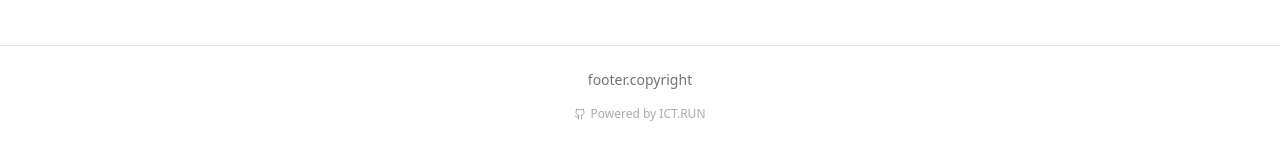
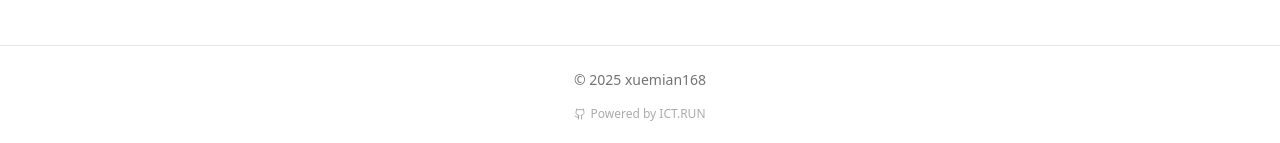
Before and after one commit to xuemian168/kuno, a Next.js app in the folder frontend/: page /en in a window 1280 px wide. Shown: the part 654-797 px from the top of the page. Built offline with nearby package versions, Linux system fonts and the light colour scheme; no server answers.

Commit message:
更新媒体页面以在组件挂载时加载在线视频，并优化条件渲染逻辑。同时，更新页脚文本以显示固定版权信息，确保一致性和可维护性。

```diff
--- a/frontend/src/app/[locale]/admin/media/page.tsx
+++ b/frontend/src/app/[locale]/admin/media/page.tsx
@@ -50,6 +50,14 @@ export default function MediaPage({ params }: MediaPageProps) {
   useEffect(() => {
     fetchMedia()
   }, [selectedType])
+
+  // Load online videos on component mount
+  useEffect(() => {
+    const savedOnlineVideos = localStorage.getItem('online-videos')
+    if (savedOnlineVideos) {
+      setOnlineVideos(JSON.parse(savedOnlineVideos))
+    }
+  }, [])
 
   const fetchMedia = async () => {
     try {
@@ -212,7 +220,7 @@ export default function MediaPage({ params }: MediaPageProps) {
             </Card>
           ))}
         </div>
-      ) : (selectedType === 'online' ? filteredOnlineVideos.length === 0 : filteredMedia.length === 0) ? (
+      ) : (selectedType === 'online' ? filteredOnlineVideos.length === 0 : (selectedType === 'all' ? (filteredMedia.length === 0 && filteredOnlineVideos.length === 0) : filteredMedia.length === 0)) ? (
         <div className="text-center py-12">
           <div className="mx-auto h-24 w-24 text-gray-400 mb-4">
             {selectedType === 'online' ? <Youtube className="h-full w-full" /> : <ImageIcon className="h-full w-full" />}
--- a/frontend/src/components/layout/footer.tsx
+++ b/frontend/src/components/layout/footer.tsx
@@ -13,7 +13,7 @@ export default function Footer() {
       <div className="container mx-auto px-4 py-6">
         <div className="flex flex-col items-center justify-center space-y-4 text-center">
           <div className="flex items-center space-x-2 text-sm text-muted-foreground">
-            <span>{settings?.footer_text || t('footer.copyright')}</span>
+            <span>{settings?.footer_text || '© 2025 xuemian168'}</span>
           </div>
 
           <div className="flex items-center space-x-2">
```
